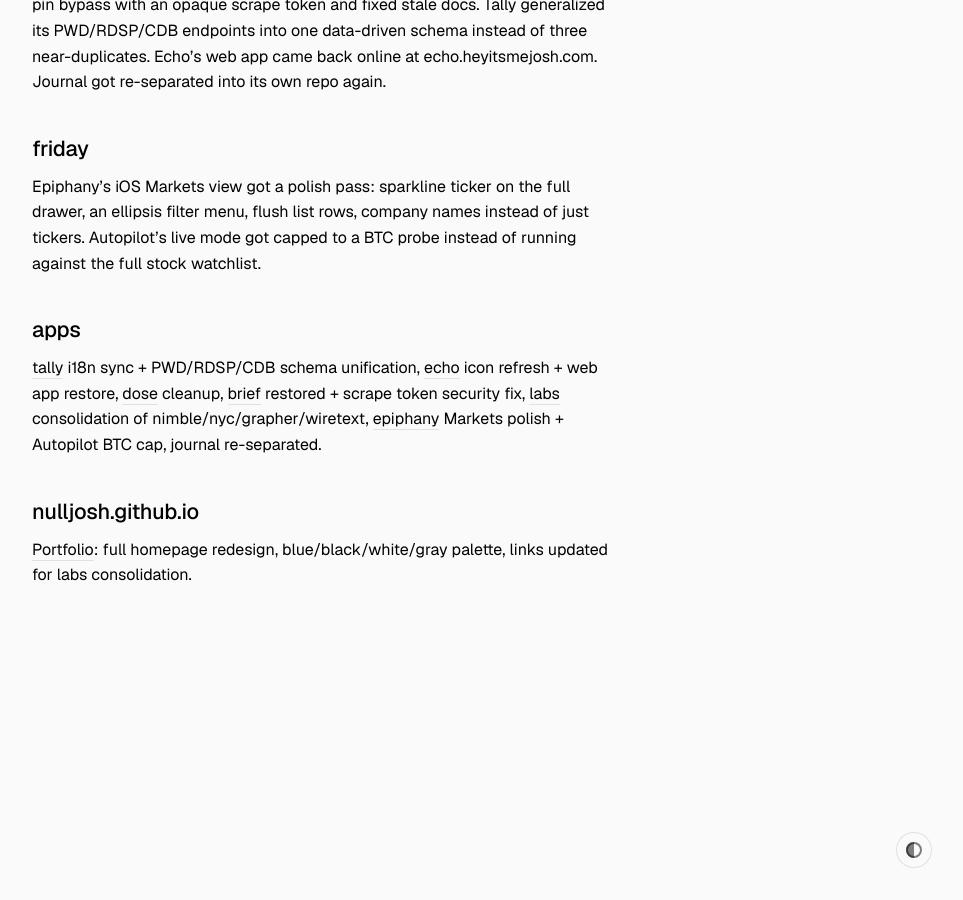
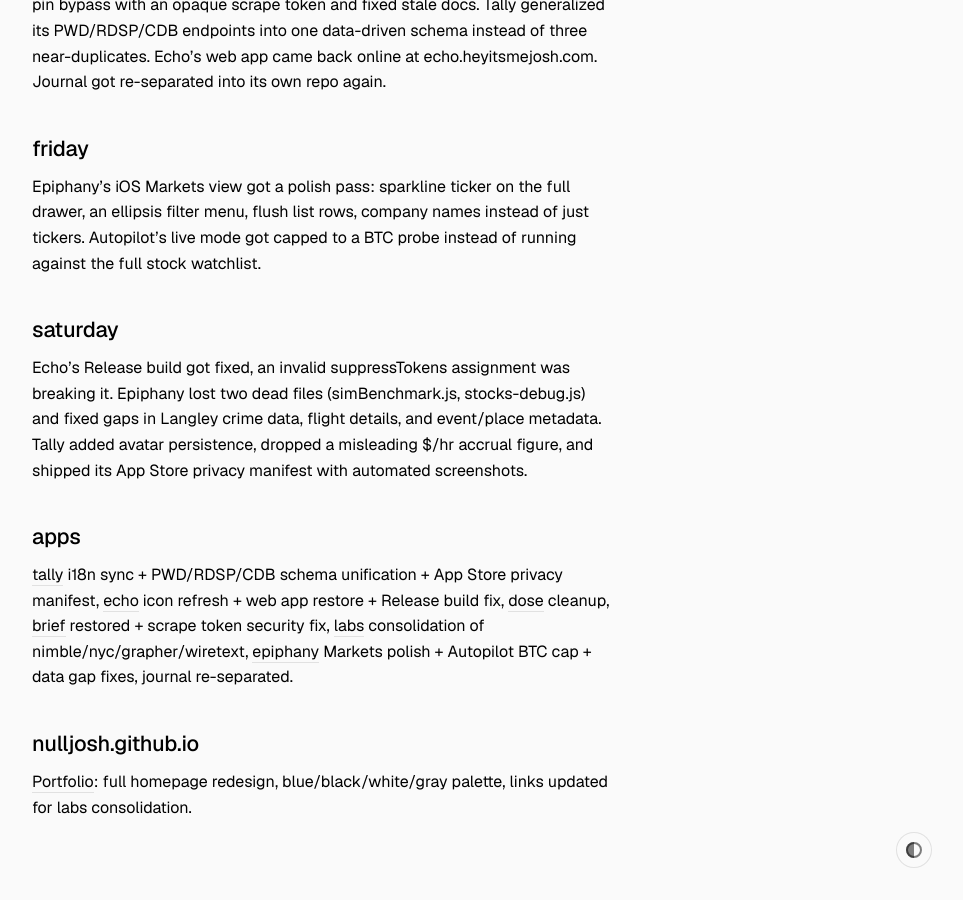
Before and after one commit to nulljosh/inkpress, a Jekyll site: the page built from _posts/2026-06-19-week.md, in a window 1280 px wide and 900 px high, scrolled down 1422 px. Shown: the whole window, without its empty margins (316-1279 px from the left). Built offline with Jekyll 4.4.1, drawn with Linux system fonts in a browser that asks for light colours; before the commit the page ends 2090 px from its top, so only the background shows below that.

Commit message:
Add weekend entry: echo build fix, epiphany data fixes, tally App Store work

```diff
--- a/_posts/2026-06-19-week.md
+++ b/_posts/2026-06-19-week.md
@@ -29,9 +29,13 @@
 
 Epiphany's iOS Markets view got a polish pass: sparkline ticker on the full drawer, an ellipsis filter menu, flush list rows, company names instead of just tickers. Autopilot's live mode got capped to a BTC probe instead of running against the full stock watchlist.
 
+## saturday
+
+Echo's Release build got fixed, an invalid suppressTokens assignment was breaking it. Epiphany lost two dead files (simBenchmark.js, stocks-debug.js) and fixed gaps in Langley crime data, flight details, and event/place metadata. Tally added avatar persistence, dropped a misleading $/hr accrual figure, and shipped its App Store privacy manifest with automated screenshots.
+
 ## apps
 
-[tally](https://github.com/nulljosh/tally) i18n sync + PWD/RDSP/CDB schema unification, [echo](https://github.com/nulljosh/echo) icon refresh + web app restore, [dose](https://github.com/nulljosh/dose) cleanup, [brief](https://github.com/nulljosh) restored + scrape token security fix, [labs](https://github.com/nulljosh/labs) consolidation of nimble/nyc/grapher/wiretext, [epiphany](https://github.com/nulljosh/epiphany) Markets polish + Autopilot BTC cap, journal re-separated.
+[tally](https://github.com/nulljosh/tally) i18n sync + PWD/RDSP/CDB schema unification + App Store privacy manifest, [echo](https://github.com/nulljosh/echo) icon refresh + web app restore + Release build fix, [dose](https://github.com/nulljosh/dose) cleanup, [brief](https://github.com/nulljosh) restored + scrape token security fix, [labs](https://github.com/nulljosh/labs) consolidation of nimble/nyc/grapher/wiretext, [epiphany](https://github.com/nulljosh/epiphany) Markets polish + Autopilot BTC cap + data gap fixes, journal re-separated.
 
 ## nulljosh.github.io
 
```
Also changed, not shown: 2 other files.
